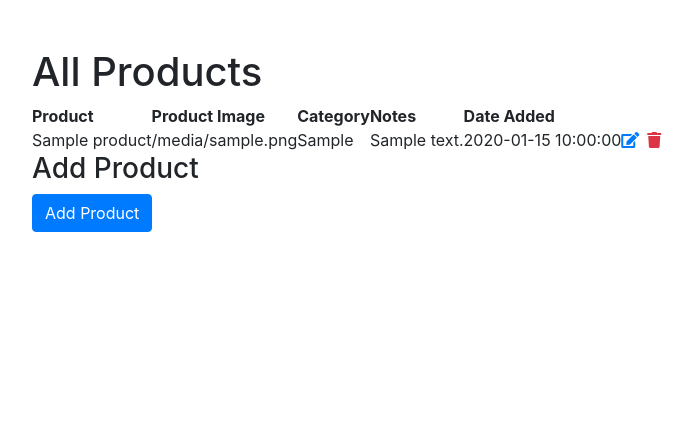
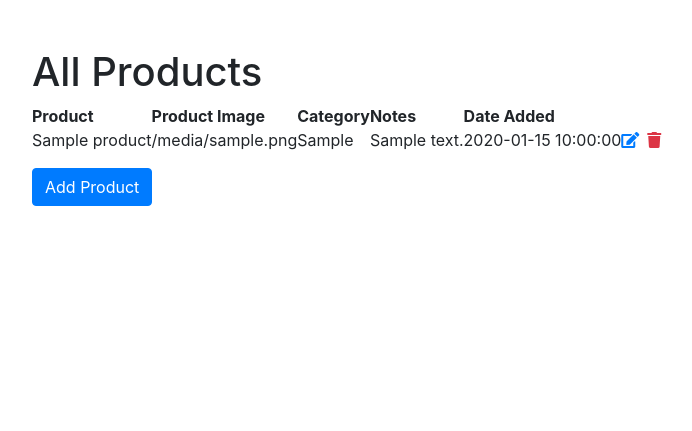
Before and after one commit to JusJae/ms3_logapp, a Flask app: page /products in a window 1280 px wide. Shown: the part 56-487 px from the top of the page, without its empty margins (53-745 px from the left). Run offline with Flask 3, Linux system fonts and the light colour scheme; a database or web service that is not in the repository returns one stand-in record (values such as "Sample title"); some libraries are stand-ins or nearby versions.

Commit message:
refactor(update): add product btn in products.html
delete search.html

```diff
--- a/templates/products.html
+++ b/templates/products.html
@@ -2,12 +2,13 @@
 
 <!-- Product list -->
 {% include "product_list.html" %}
-<!-- FButton to form to add product -->
-<h3>Add Product</h3>
-<a
-	href="{{ url_for('add_product')}}"
-	class="btn btn-primary"
-	>Add Product</a
->
+<!-- Button to form to add product -->
+<div class="mt-3">
+	<a
+		href="{{ url_for('add_product')}}"
+		class="btn btn-primary"
+		>Add Product</a
+	>
+</div>
 
 {% endblock %}
```
Also changed, not shown: templates/search.html (deleted).
